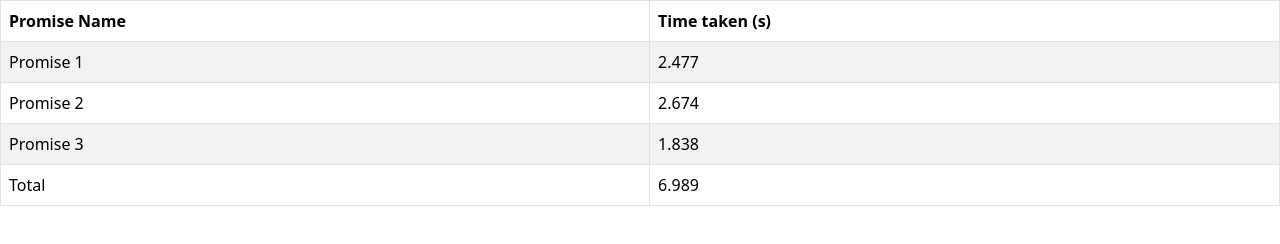
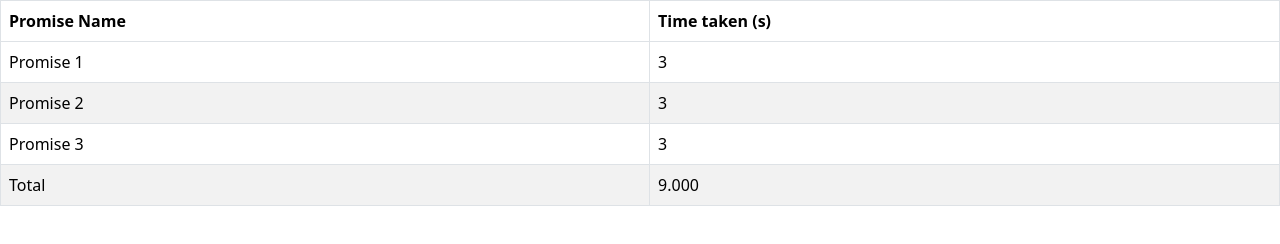
Before and after one commit to acciojob/wait-for-multiple-promises-vinuman, a website: page main.html in a window 1280 px wide. Drawn offline with nearby package versions, Linux system fonts and the light colour scheme.

Commit message:
created a submission

```diff
--- a/main.html
+++ b/main.html
@@ -21,7 +21,15 @@
           <th>Time taken (s)</th>
         </tr>
       </thead>
-      <tbody id="output"></tbody>
+      <tbody id="output">
+		  <tr class="loading">
+			  <td>Loading...</td>
+			  <td>Loading...</td>
+		  </tr>
+
+
+
+	  </tbody>
 
     </table>
 	</main>
--- a/script.js
+++ b/script.js
@@ -1,59 +1,59 @@
-//your JS code here. If required.
-const promises = [
-  new Promise(resolve => setTimeout(() => resolve(Math.random() * 2 + 1), Math.random() * 2000 + 1000)),
-  new Promise(resolve => setTimeout(() => resolve(Math.random() * 2 + 1), Math.random() * 2000 + 1000)),
-  new Promise(resolve => setTimeout(() => resolve(Math.random() * 2 + 1), Math.random() * 2000 + 1000)),
-];
+const arr = [1,2,3];
+const p1 = new Promise((resolve, reject) =>{
+	const time = arr[Math.floor(Math.random() * 3)];
+	setTimeout(() =>{
+		 const result = {
+      name: "Promise 1",
+      time: time
+    };
+		resolve(result);
+	},time)
+})
+const p2 = new Promise((resolve, reject) =>{
+	const time = arr[Math.floor(Math.random() * 3)];
+	setTimeout(() =>{
+		 const result = {
+      name: "Promise 2",
+      time: time
+    };
+		resolve(result);
+	},time)
+})
+const p3 = new Promise((resolve, reject) =>{
+	const time = arr[Math.floor(Math.random() * 3)];
+	setTimeout(() =>{
+		 const result = {
+      name: "Promise 3",
+      time: time
+    };
+		resolve(result);
+	},time)
+})
 
-// Add loading row
-const loadingRow = document.createElement("tr");
-const loadingCell = document.createElement("td");
-loadingCell.colSpan = 2;
-loadingCell.textContent = "Loading...";
-loadingRow.appendChild(loadingCell);
-document.getElementById("output").appendChild(loadingRow);
+Promise.all([p1, p2, p3]).then((values) =>{
+	let data = document.querySelector('#output');
+	let loading = document.querySelector(".loading");
+	loading.innerHTML="";
 
-Promise.all(promises).then(results => {
-  // Remove loading row
-  loadingRow.remove();
+	values.forEach((value) =>{
+		let nameCell = document.createElement("td");
+		nameCell.textContent = value.name;
+		let timeCell = document.createElement("td");
+		timeCell.textContent = value.time;
+		let row = document.createElement("tr");
+		row.appendChild(nameCell);
+		row.appendChild(timeCell);
+		data.appendChild(row);
 
-  // Create rows with results
-  const tableBody = document.getElementById("output");
-  const row1 = document.createElement("tr");
-  const row2 = document.createElement("tr");
-  const row3 = document.createElement("tr");
-  const row4 = document.createElement("tr");
+	});
+	 let totalRow = document.createElement('tr');
+  let totalNameCell = document.createElement('td');
+  totalNameCell.textContent = 'Total';
 
-  const cell1row1 = document.createElement("td");
-  const cell2row1 = document.createElement("td");
-  cell1row1.textContent = "Promise 1";
-  cell2row1.textContent = results[0].toFixed(3);
-  row1.appendChild(cell1row1);
-  row1.appendChild(cell2row1);
-
-  const cell1row2 = document.createElement("td");
-  const cell2row2 = document.createElement("td");
-  cell1row2.textContent = "Promise 2";
-  cell2row2.textContent = results[1].toFixed(3);
-  row2.appendChild(cell1row2);
-  row2.appendChild(cell2row2);
-
-  const cell1row3 = document.createElement("td");
-  const cell2row3 = document.createElement("td");
-  cell1row3.textContent = "Promise 3";
-  cell2row3.textContent = results[2].toFixed(3);
-  row3.appendChild(cell1row3);
-  row3.appendChild(cell2row3);
-
-  const cell1row4 = document.createElement("td");
-  const cell2row4 = document.createElement("td");
-  cell1row4.textContent = "Total";
-  cell2row4.textContent = (results.reduce((a, b) => a + b, 0)).toFixed(3);
-  row4.appendChild(cell1row4);
-  row4.appendChild(cell2row4);
-
-  tableBody.appendChild(row1);
-  tableBody.appendChild(row2);
-  tableBody.appendChild(row3);
-  tableBody.appendChild(row4);
+	let totalTime = values.reduce((acc, value) => acc + value.time, 0);
+	 let totalTimeCell = document.createElement('td');
+	totalTimeCell.textContent = totalTime.toFixed(3);
+	totalRow.appendChild(totalNameCell);
+  totalRow.appendChild(totalTimeCell);
+  data.appendChild(totalRow);
 });
```
